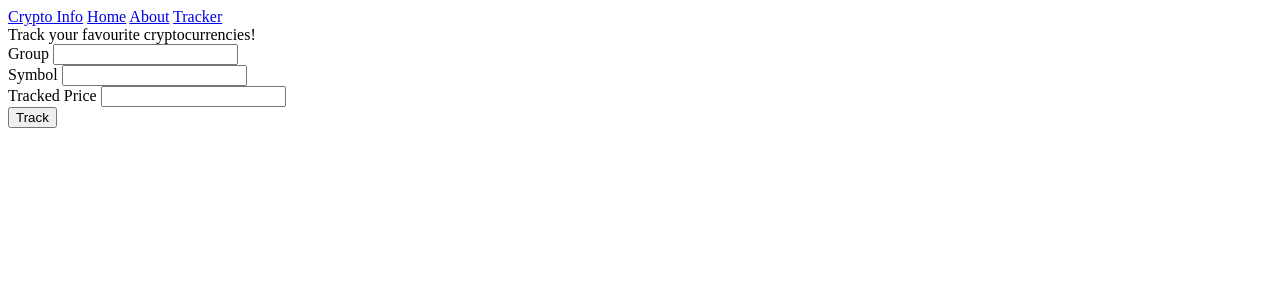
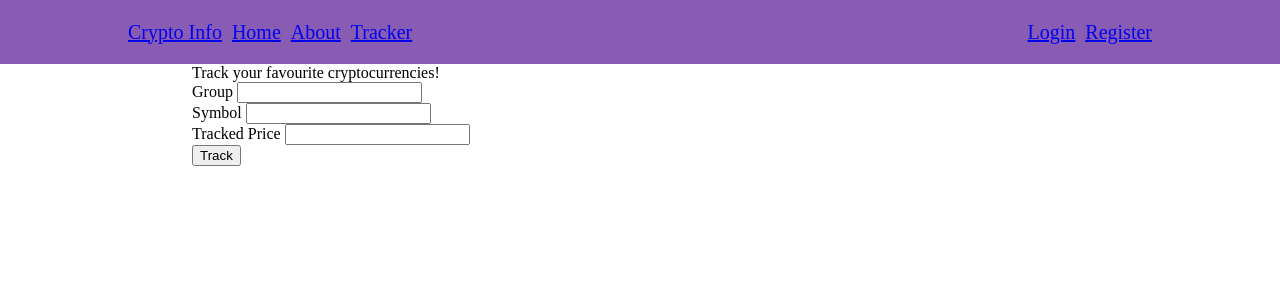
Before and after one commit to EricTGoto/Crypto-Price, a Django app: template crypto_price/crypto_tracker/templates/crypto_tracker/tracker.html in a window 1280 px wide. Shown: the top 300 px of the page. Run offline with Django 3.2, Linux system fonts and the light colour scheme; the template is opened without the code that fills it, so the values that code supplies are empty.

Commit message:
created a basic header and content structure

```diff
--- /dev/null
+++ b/crypto_price/crypto_email/static/crypto_email/main.css
@@ -0,0 +1,38 @@
+html,
+body {
+  margin: 0;
+  padding: 0;
+}
+
+.site-header {
+  display: flex;
+  justify-content: center;
+  align-items: center;
+  background: rgb(137, 92, 179);
+  height: 8vh;
+}
+
+.header-width {
+  display: flex;
+  justify-content: space-between;
+  width: 80vw;
+  font-size: 20px;
+  padding: 12px;
+}
+
+.header-left,
+.header-right {
+  display: flex;
+  gap: 10px;
+}
+
+.content {
+  display: flex;
+  justify-content: center;
+}
+
+.content-width {
+  display: flex;
+  flex-direction: column;
+  width: 70vw;
+}
--- a/crypto_price/crypto_email/templates/crypto_email/base.html
+++ b/crypto_price/crypto_email/templates/crypto_email/base.html
@@ -6,7 +6,7 @@
     <meta charset="utf-8">
     <meta name="viewport" content="width=device-width, initial-scale=1, shrink-to-fit=no">
 
-    <link rel="stylesheet" href="main.css">
+    <link rel="stylesheet" type="text/css" href="{% static 'crypto_email/main.css' %}">
     {% block css %} {% endblock css %}
     {% block js %} {% endblock js %}
     {% if title %}
@@ -18,11 +18,23 @@
 </head>
 <body>
     <header class="site-header">
-      <a class="navbar-brand mr-4" href="{% url 'crypto_email_index' %}">Crypto Info</a>
-      <a class="nav-item nav-link" href="{% url 'crypto_email_index' %}">Home</a>
-      <a class="nav-item nav-link" href="{% url 'crypto_email_about' %}">About</a>
-      <a class="nav-item nav-link" href="{% url 'crypto_tracker:tracker' %}">Tracker</a>
+        <div class="header-width">
+            <div class="header-left">
+                <a class="" href="{% url 'crypto_email_index' %}">Crypto Info</a>
+                <a class="" href="{% url 'crypto_email_index' %}">Home</a>
+                <a class="" href="{% url 'crypto_email_about' %}">About</a>
+                <a class="" href="{% url 'crypto_tracker:tracker' %}">Tracker</a>
+            </div>
+            <div class="header-right">
+                <a class="" href="{% url 'crypto_email_index' %}">Login</a>
+                <a class="" href="{% url 'crypto_email_index' %}">Register</a>
+            </div>
+        </div>
     </header>
-    {% block content %}{% endblock %}
+    <div class="content">
+        <div class="content-width">
+        {% block content %}{% endblock %}
+        </div>
+    </div>
 </body>
 </html>
```
Also changed, not shown: 1 other file.
